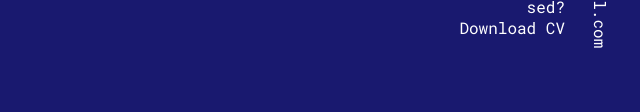
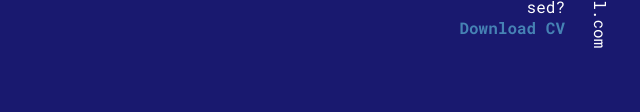
Before and after one commit to JYachelini/Portfolio-JY, a plain HTML site: page index.html in a window 1280 px wide. Shown: the part 688-800 px from the top of the page, 640-1280 px from the left. Drawn offline with nearby package versions, Linux system fonts and the light colour scheme.

Commit message:
fixing cv

```diff
--- a/css/06-components/_sections.scss
+++ b/css/06-components/_sections.scss
@@ -45,7 +45,9 @@ main {
       text-align: right;
     }
   }
-
+  // .section_me--CV{
+  //   color: var(--);
+  // }
   .section_skills {
     display: flex;
     flex-direction: column;
--- a/index.html
+++ b/index.html
@@ -74,7 +74,7 @@
             Lorem ipsum dolor sit amet consectetur adipisicing elit. Ipsum nemo tempore dignissimos officia excepturi. Ex laboriosam expedita voluptate libero quo sapiente fugiat non fuga quam? Minima exercitationem consectetur quibusdam sed?
           </span>
         </div>
-        <a href="./pdf/CV_JulianYachelini.pdf" download="CVJuliánYachelini">Download CV</a>
+        <a class="section_me--CV" href="./pdf/CV_JulianYachelini.pdf" download="CVJuliánYachelini"><strong>Download CV</strong></a>
       </section>
       <section id="Skills" class="section_skills">
         <div class="section_skills--left">
```
